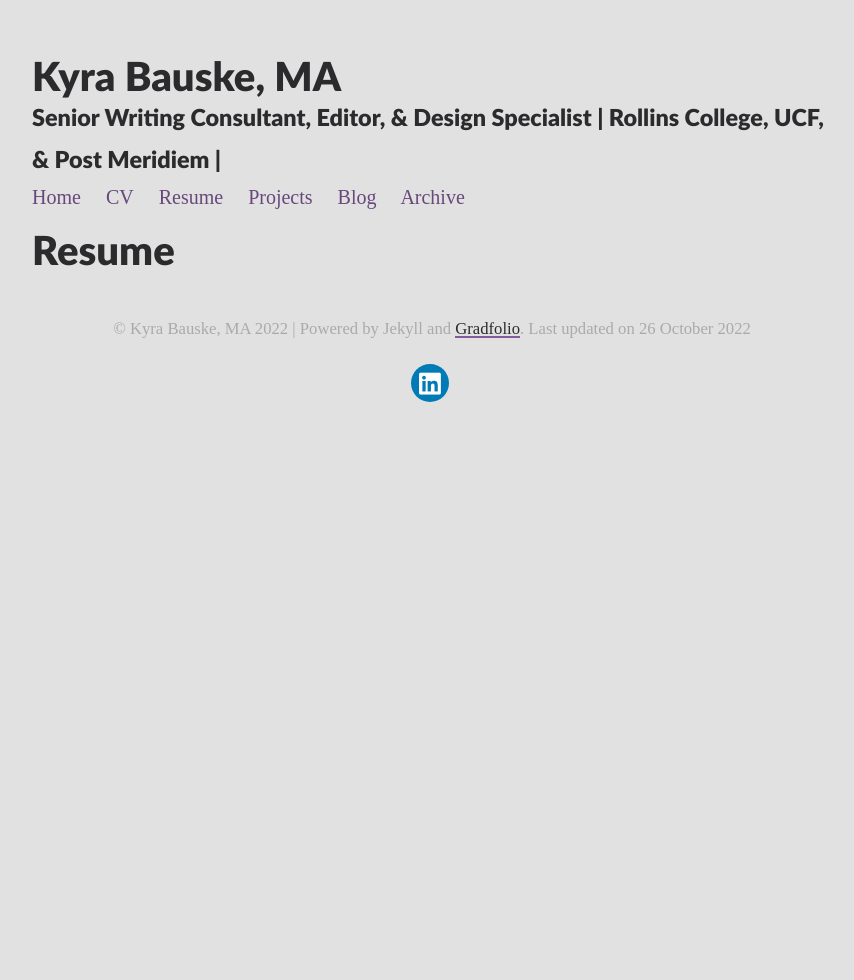
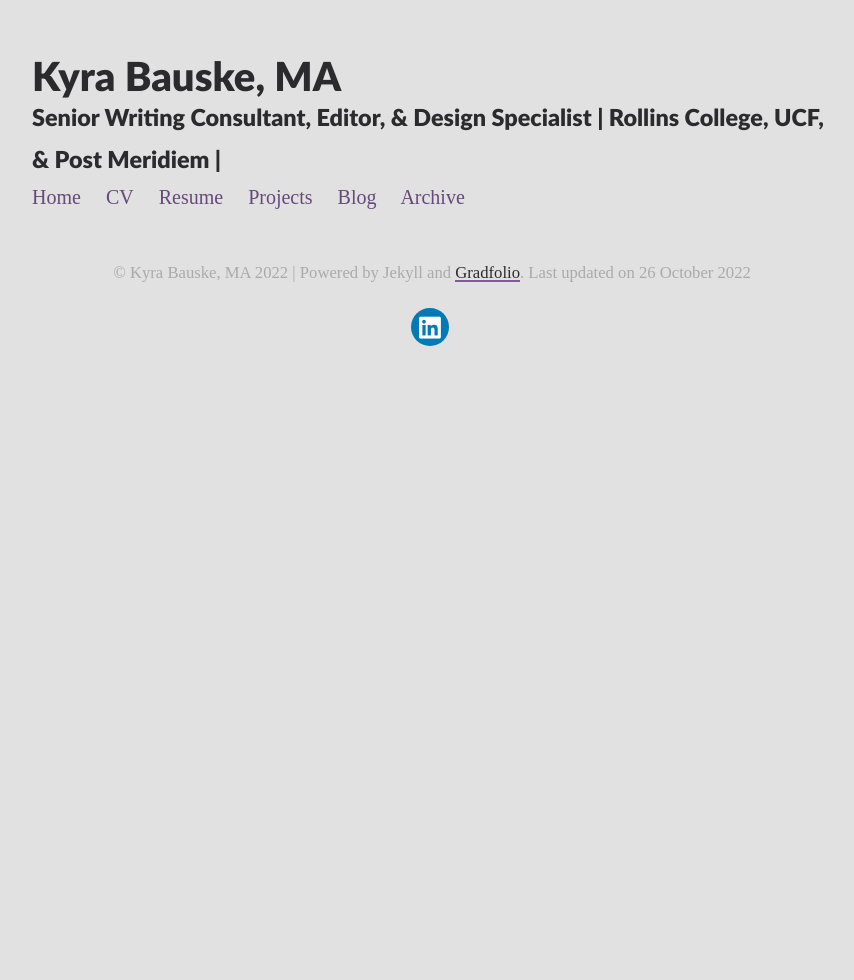
Before and after one commit to TK01079/GradPortfolioDemo, a Jekyll site: the page built from resume.md, in a window 1280 px wide. Shown: the whole page, without its empty margins (208-1062 px from the left). Built offline with Jekyll 4.4.1, drawn with Linux system fonts in a browser that asks for light colours; nearby versions of some CDN libraries.

Commit message:
Redirect attempt 2

```diff
--- a/resume.md
+++ b/resume.md
@@ -1,6 +1,6 @@
 ---
-layout: post
+layout: about
+permalink: /Bauskeresume/
 title: Resume
-description: Professional Resume
 redirect: https://docs.google.com/document/d/1y4alDkcXdHecyxIlr2MwBlYJGay8FUd1_CwT2LM3XZo/edit?usp=sharing
 ---
```
